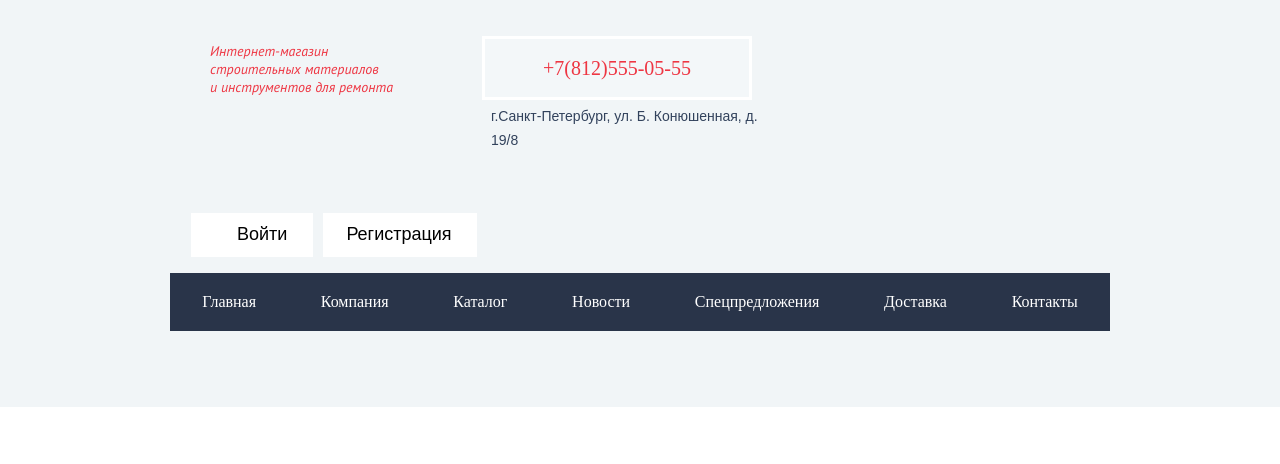
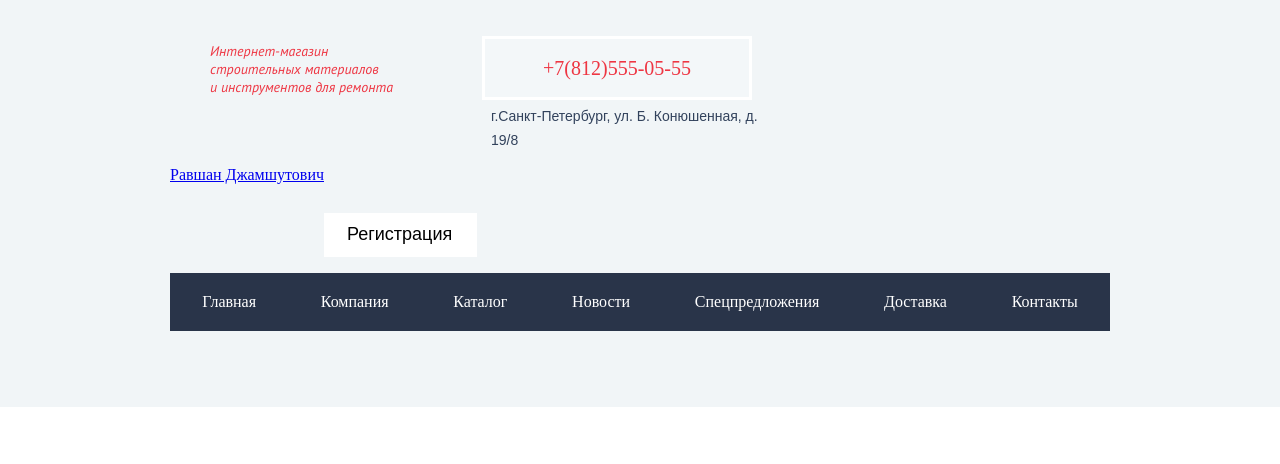
Before and after one commit to Yegorr90/1496083-technomart-29, a plain HTML site: page catalog.html in a window 1280 px wide. Shown: the part 58-522 px from the top of the page. Drawn offline with Linux system fonts and the light colour scheme; a web font is replaced by a local one.

Commit message:
site layout

```diff
--- a/catalog.html
+++ b/catalog.html
@@ -53,7 +53,7 @@
   		</p>
       </div>
       <div class="user-block box-clearfix">
-  		<a class="login" href="#login">Войти</a>
+  		<a class="loger" href="#">Равшан Джамшутович</a>
     	<a class="registration" href="#registration">Регистрация</a>
       </div>
 
```
Also changed, not shown: img/icon/dzhashut.png (added).
